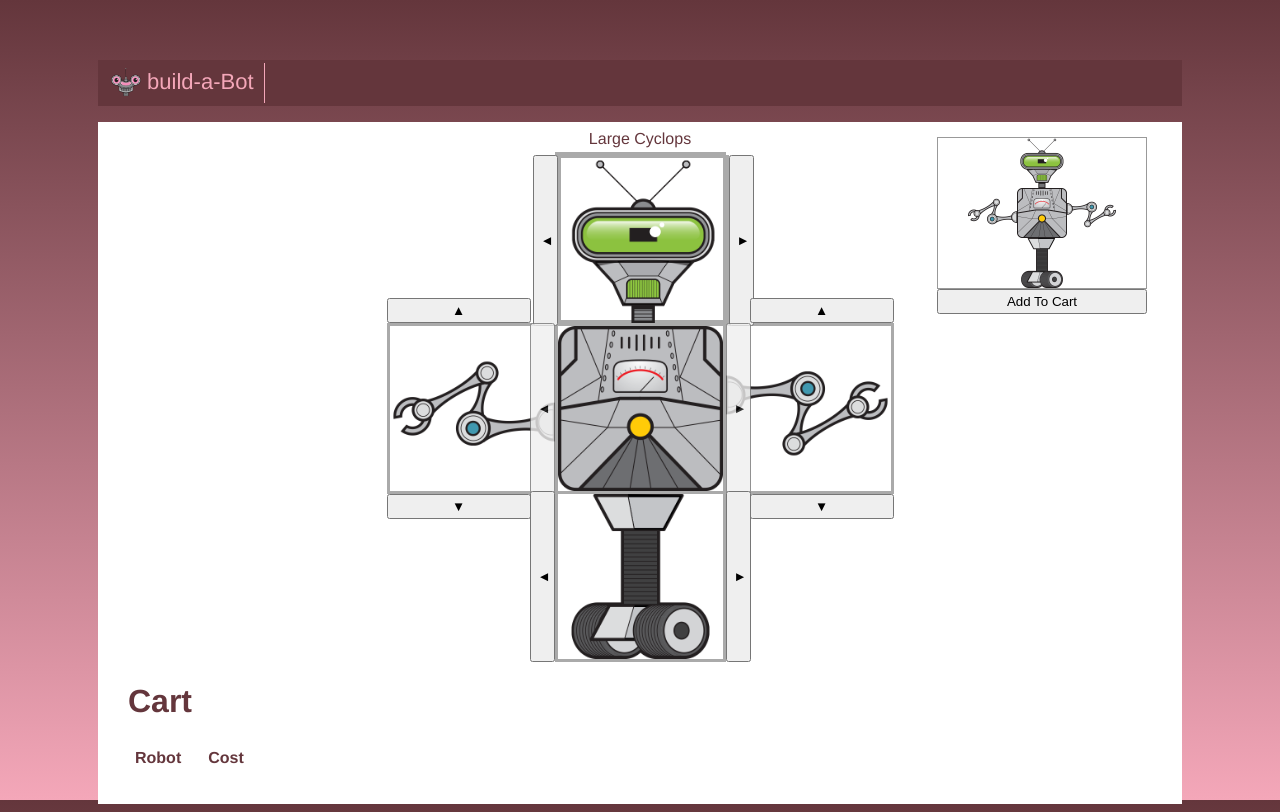
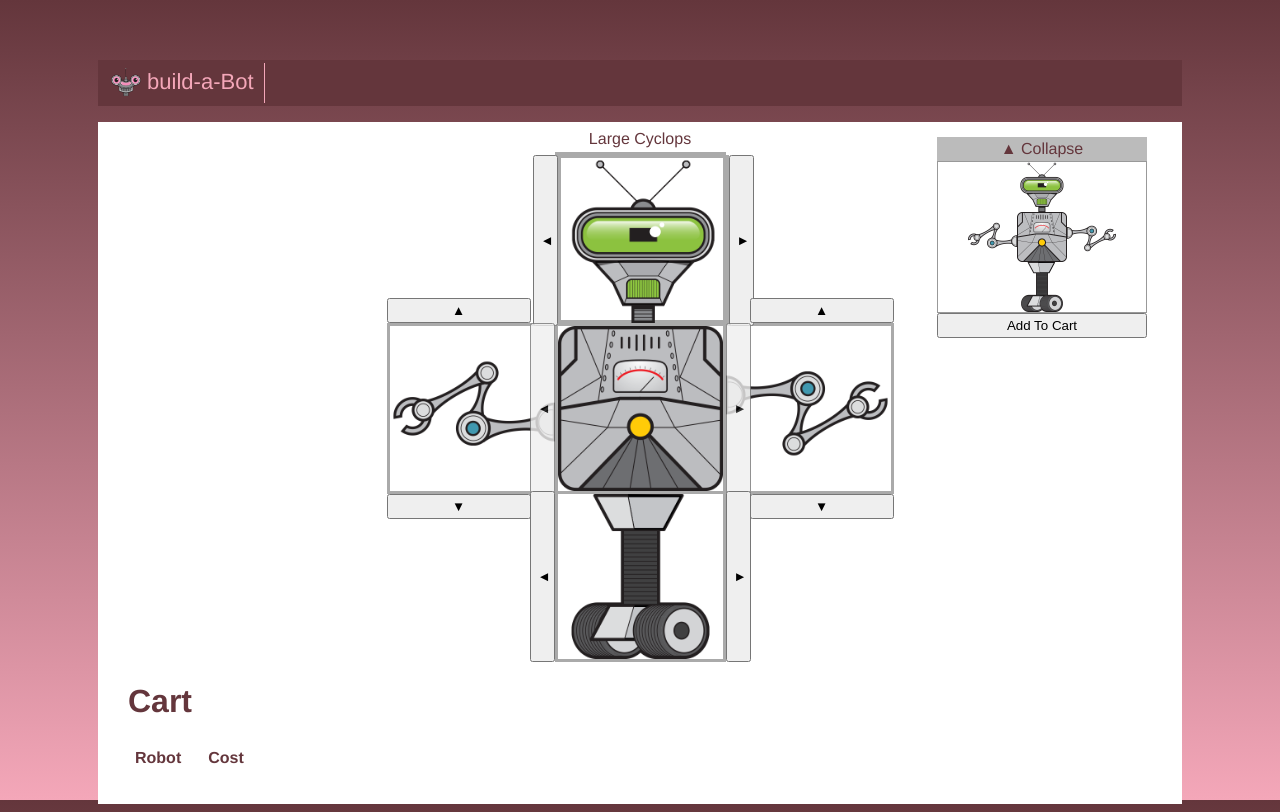
Before and after one commit to MurphLu/vue-fundamentails, a Vue app: page / in a window 1280 px wide. Built offline with nearby package versions, Linux system fonts and the light colour scheme.

Commit message:
add collapse

```diff
--- a/src/builder/RobotBuilder.vue
+++ b/src/builder/RobotBuilder.vue
@@ -1,6 +1,7 @@
 <template>
   <div class="content">
      <div class="preview">
+       <CollapsibleSection>
         <div class="preview-content">
           <div class="top-row">
             <img :src="selectedRobot.head.src"/>
@@ -14,6 +15,7 @@
             <img :src="selectedRobot.base.src"/>
           </div>
         </div>
+      </CollapsibleSection>
       <button class="add-to-cart" @click="addToCart()">Add To Cart</button>
     </div>
     <div class="top-row">
@@ -83,6 +85,7 @@
 import availableParts from '../data/parts';
 import createdHookMixin from './created_hook_mixin';
 import PartsSelector from './PartsSelector.vue';
+import CollapsibleSection from '../shared/CollapsibleSection.vue';
 
 export default {
   name: 'RobotBuilder',
@@ -91,6 +94,7 @@
   // },
   components: {
     PartsSelector,
+    CollapsibleSection,
   },
   data() {
     return {
--- /dev/null
+++ b/src/shared/CollapsibleSection.vue
@@ -0,0 +1,27 @@
+<template>
+  <div>
+    <div class="header">
+      <span v-if="open" @click="open = !open"> &#x25B2; Collapse</span>
+      <span v-if="!open" @click="open = !open"> &#x25BC; Expand</span>
+    </div>
+    <slot v-if="open">
+    </slot>
+  </div>
+</template>
+
+<script>
+export default {
+  name: 'CollapsibleSection',
+  data() {
+    return { open: true };
+  },
+};
+</script>
+
+<style scoped>
+.header {
+  background-color: #bbb;
+  padding: 3px;
+  cursor: pointer;
+}
+</style>
```
Lines whose indentation alone changed are shown as unchanged.
